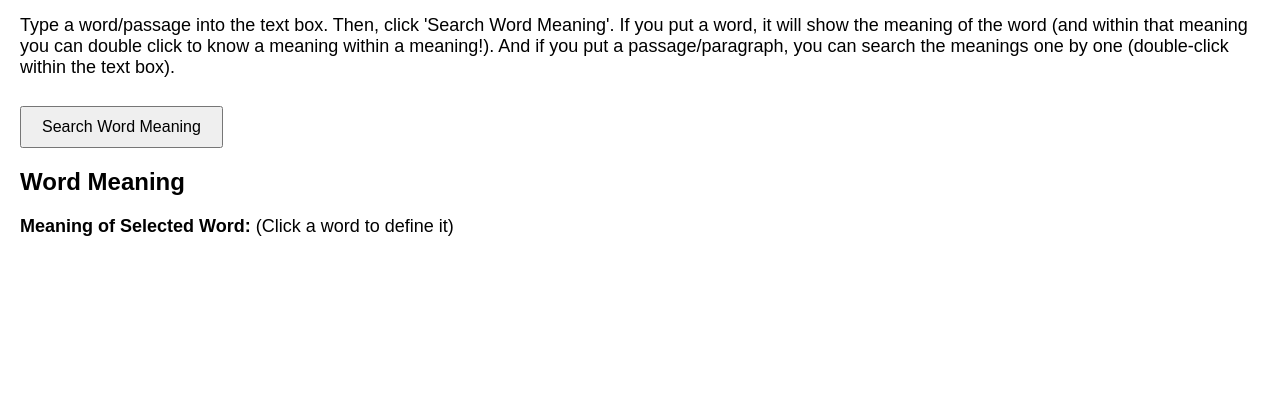
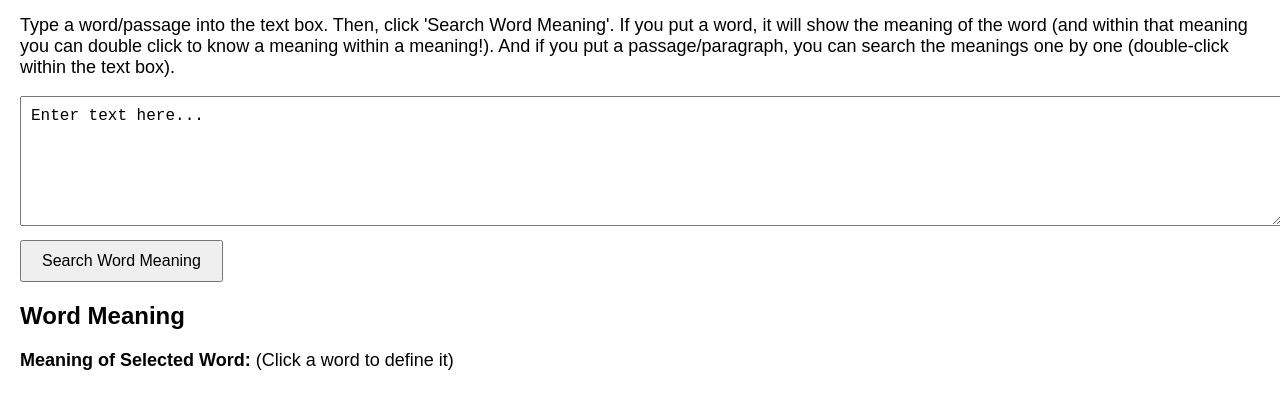
Before and after one commit to scarletandivy2372/ai.dictionary.com, a plain HTML site: page index.html in a window 1280 px wide. Shown: the part 51-460 px from the top of the page. Drawn offline with Linux system fonts and the light colour scheme.

Commit message:
index.html

```diff
--- a/index.html
+++ b/index.html
@@ -9,6 +9,7 @@
 <body>
     <h1>Dictionary</h1>
     <p>Type a word/passage into the text box. Then, click 'Search Word Meaning'. If you put a word, it will show the meaning of the word (and within that meaning you can double click to know a meaning within a meaning!). And if you put a passage/paragraph, you can search the meanings one by one (double-click within the text box).</p>
+    <textarea id="input-text" rows="6" cols="100">Enter text here...</textarea><br>
 
     <button id="search-btn">Search Word Meaning</button>
 
```
